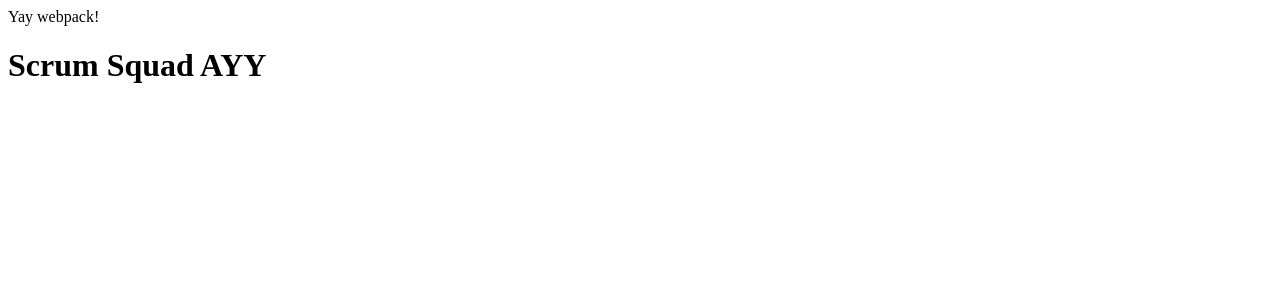
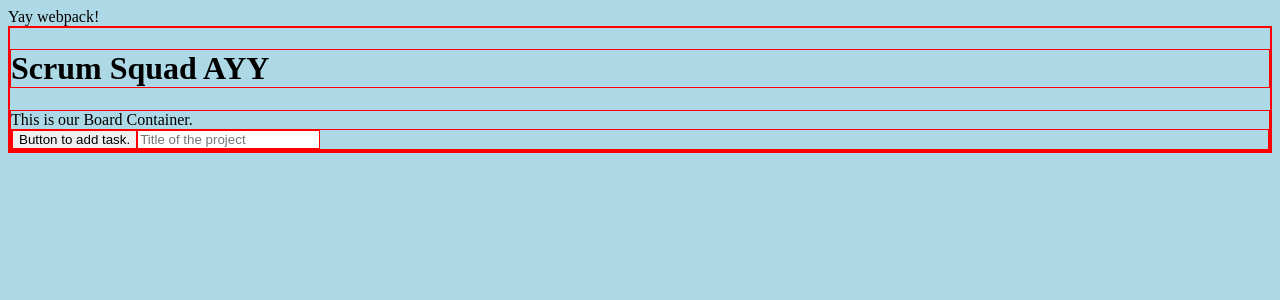
Before and after one commit to Team-Axolotl-36/SCRUM-LORDS, a React app: page / in a window 1280 px wide. Shown: the top 300 px of the page. Built offline with nearby package versions, Linux system fonts and the light colour scheme.

Commit message:
Ethan/Luis added projects

```diff
--- a/src/App.jsx
+++ b/src/App.jsx
@@ -1,9 +1,11 @@
 import React from 'react';
+import BoardContainer from './components/BoardContainer.jsx';
 
 const App = () => {
   return (
     <div>
       <h1>Scrum Squad AYY</h1>
+      <BoardContainer/>
     </div>
   );
 };
--- /dev/null
+++ b/src/App.scss
@@ -0,0 +1,19 @@
+html {
+    background-color: lightblue;
+}
+
+body * {
+    border: 1px red solid;
+}
+
+.project {
+    background-color: lightcyan;
+    width: 30%;
+    margin-left: auto;
+    margin-right: auto;
+
+}
+
+.task {
+    background-color: lightgreen;
+}
--- /dev/null
+++ b/src/components/BoardContainer.jsx
@@ -0,0 +1,17 @@
+import React, { Component, useState, useEffect } from 'react';
+// import Project from
+import ButtonContainer from './ButtonContainer.jsx';
+
+const BoardContainer = (props) => {
+
+  return (
+    <div>
+            This is our Board Container.
+      <ButtonContainer />
+      {/* <Project /> */}
+    </div>
+
+  );
+};
+
+export default BoardContainer;
--- /dev/null
+++ b/src/components/ButtonContainer.jsx
@@ -0,0 +1,32 @@
+import React, {useState, useEffect} from 'react';
+import Project from './Project.jsx';
+
+const ButtonContainer = (props) => {
+  const [input, setInput] = useState('');
+  const [projects, setProjects] = useState([]);
+
+  function handleSubmit(e) {
+    e.preventDefault();
+    console.log('this is input:', e.target.value);
+
+    const newProject = ( <Project projectTitle={input} key={input}/> );
+
+    setProjects( [...projects, newProject] );
+
+  }
+
+
+  return (
+    <div>
+      <button
+        onClick={handleSubmit}>
+        Button to add task.
+      </button>
+      <input placeholder='Title of the project' required onChange={((e) => {setInput(e.target.value);}) } type="text" />
+      {projects}
+
+    </div>
+  );
+};
+
+export default ButtonContainer;
--- /dev/null
+++ b/src/components/Project.jsx
@@ -0,0 +1,17 @@
+import React, {useState} from 'react';
+import Task from './Task.jsx';
+
+const Project = (props) => {
+
+  return (
+    <div className="project">
+        Project : {props.projectTitle}
+        {console.log('this should be titlex: ', props.projectTitle)}
+        <Task/>
+        <Task/>
+        <Task/>
+    </div>
+  );
+};
+
+export default Project;
--- /dev/null
+++ b/src/components/Task.jsx
@@ -0,0 +1,12 @@
+import React, {useState, useEffect} from 'react';
+
+const Task = (props) => {
+
+  return (
+    <div className="task">
+        This is our Task component.
+    </div>
+  );
+};
+
+export default Task;
--- a/src/index.js
+++ b/src/index.js
@@ -4,6 +4,7 @@ import App from './App.jsx';
 import { createRoot } from 'react-dom/client';
 
 //using React v 18 to connect root id from HTML to our rendered App
+import styles from './App.scss';
 
 //ReactDOM.render(<App />, document.getElementById('root'));
 const container = document.getElementById('root');
```
Also changed, not shown: src/App.css (deleted).
